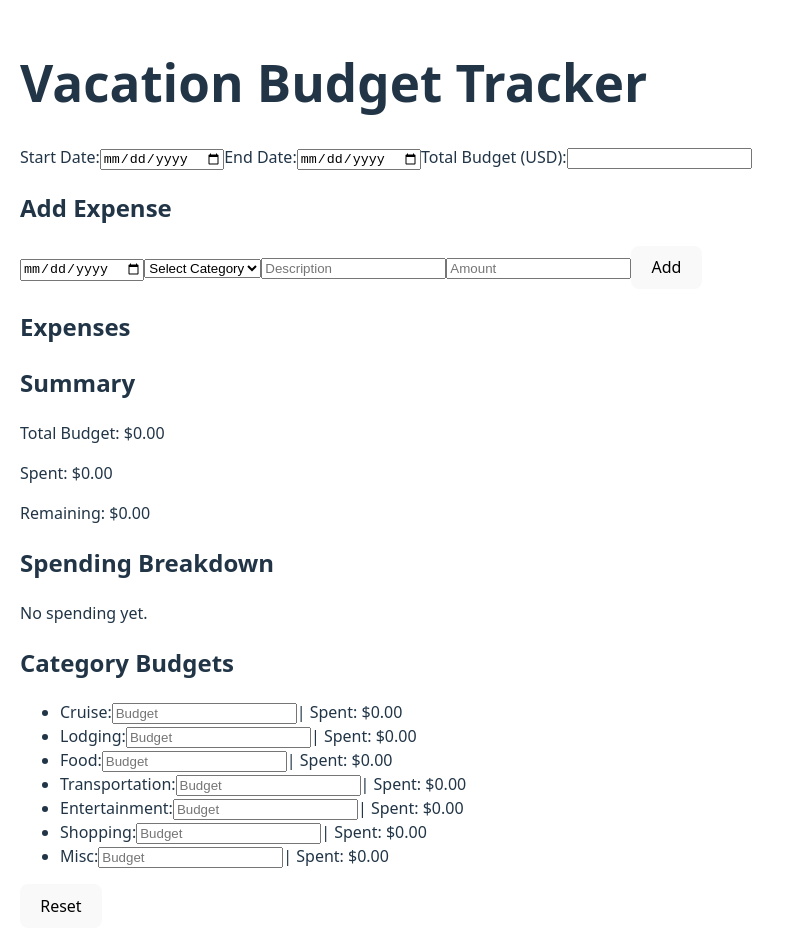
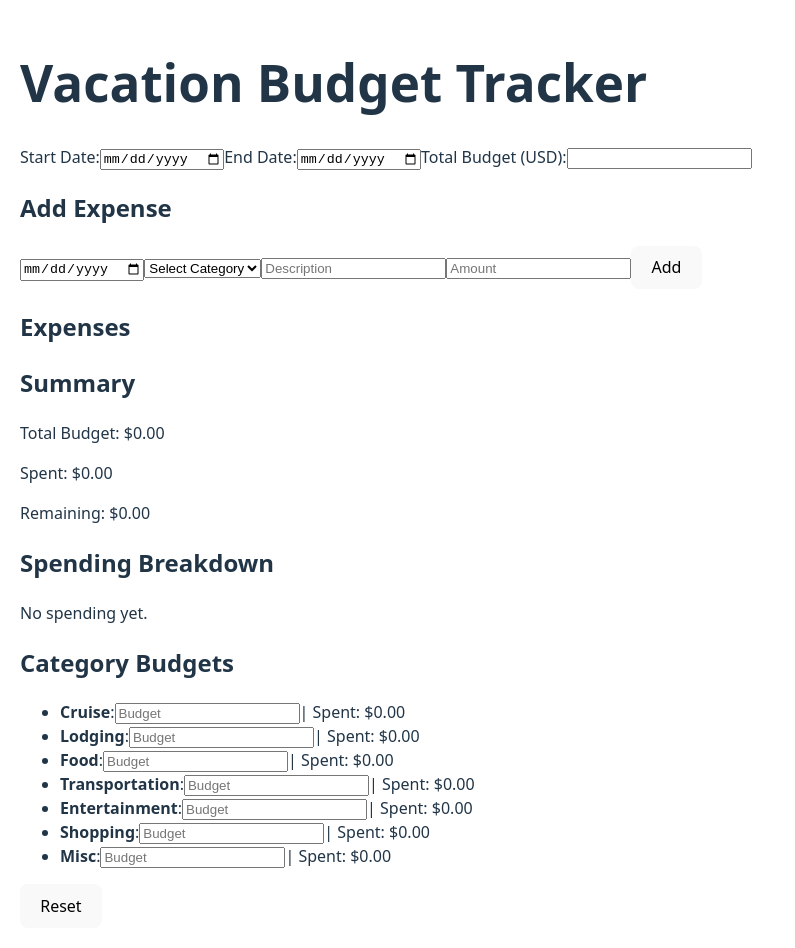
Before and after one commit to JShockley24/vacation-budget-tracker, a React (Vite) app: page / in a window 1280 px wide. Shown: the whole page, without its empty margins (0-795 px from the left). Built offline with nearby package versions, Linux system fonts and the light colour scheme.

Commit message:
Fixed category-based budgeting

```diff
--- a/src/VacationBudgetTracker.jsx
+++ b/src/VacationBudgetTracker.jsx
@@ -192,7 +192,7 @@ export default function VacationBudgetTracker() {
       <ul>
         {categories.map((cat, i) => (
           <li key={i}>
-            {cat.name}:
+            <strong>{cat.name}</strong>:
             <input
               type="number"
               placeholder="Budget"
```
